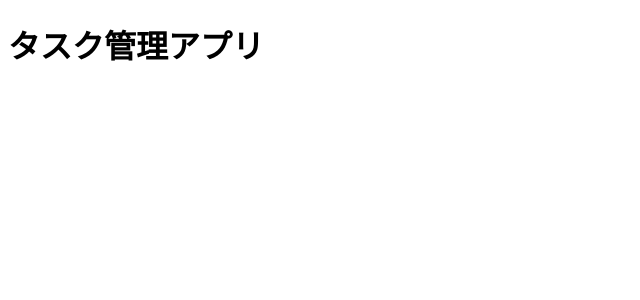
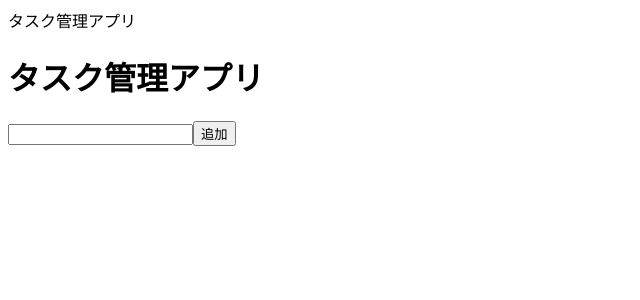
Before and after one commit to sako0515/task-app, a Next.js app: page / in a window 1280 px wide. Shown: the top 300 px of the page, without its empty margins (0-640 px from the left). Built offline with nearby package versions, Linux system fonts and the light colour scheme.

Commit message:
✨ インプットフォーム、追加ボタンの作成

```diff
--- a/app/layout.tsx
+++ b/app/layout.tsx
@@ -1,3 +1,5 @@
+import { ReactNode } from 'react';
+
 export default function RootLayout({
   children,
 }: Readonly<{
@@ -5,7 +7,10 @@ export default function RootLayout({
 }>) {
   return (
     <html lang="ja">
-      <body>{children}</body>
+      <body>
+        <header>タスク管理アプリ</header>
+        <main>{children}</main>
+      </body>
     </html>
   );
 }
--- a/app/page.tsx
+++ b/app/page.tsx
@@ -1,6 +1,56 @@
+"use client";
+import { useCallback, useState } from "react";
+
+type Task = {
+  id: number;
+  title: string;
+  status: "ToDo" | "InProgress" | "Done";
+};
 
 export default function Home() {
+  const [tasks, setTasks] = useState<Task[]>([]);
+  const [newTask, setNewTask] = useState("");
+
+  const addTask = useCallback(() => {
+    if (!newTask) return;
+    setTasks((prevTasks) => [
+      ...prevTasks,
+      { id: Date.now(), title: newTask, status: "ToDo" },
+    ]);
+    setNewTask("");
+  }, [newTask]);
+
+  const taskStatus = useCallback(() => {
+    setTasks((prevTasks) =>
+      prevTasks.map((task) => {
+        if (task.status === "ToDo") {
+          return { ...task, status: "InProgress" };
+        } else if (task.status === "InProgress") {
+          return { ...task, status: "Done" };
+        } else {
+          return task;
+        }
+      })
+    );
+  }, [ tasks ]);
+
   return (
-    <h1>タスク管理アプリ</h1>
+    <div>
+      <h1>タスク管理アプリ</h1>
+      <input value={newTask} onChange={(e) => setNewTask(e.target.value)} />
+      <button onClick={addTask}>追加</button>
+      <ul>
+        {tasks.map((task) => (
+          <li key={task.id}>
+            <div>{task.title}</div>
+            <select value={task.status} onChange={taskStatus}>
+              <option value="ToDo">ToDo</option>
+              <option value="InProgress">In Progress</option>
+              <option value="Done">Done</option>
+            </select>
+          </li>
+        ))}
+      </ul>
+    </div>
   );
 }
```
